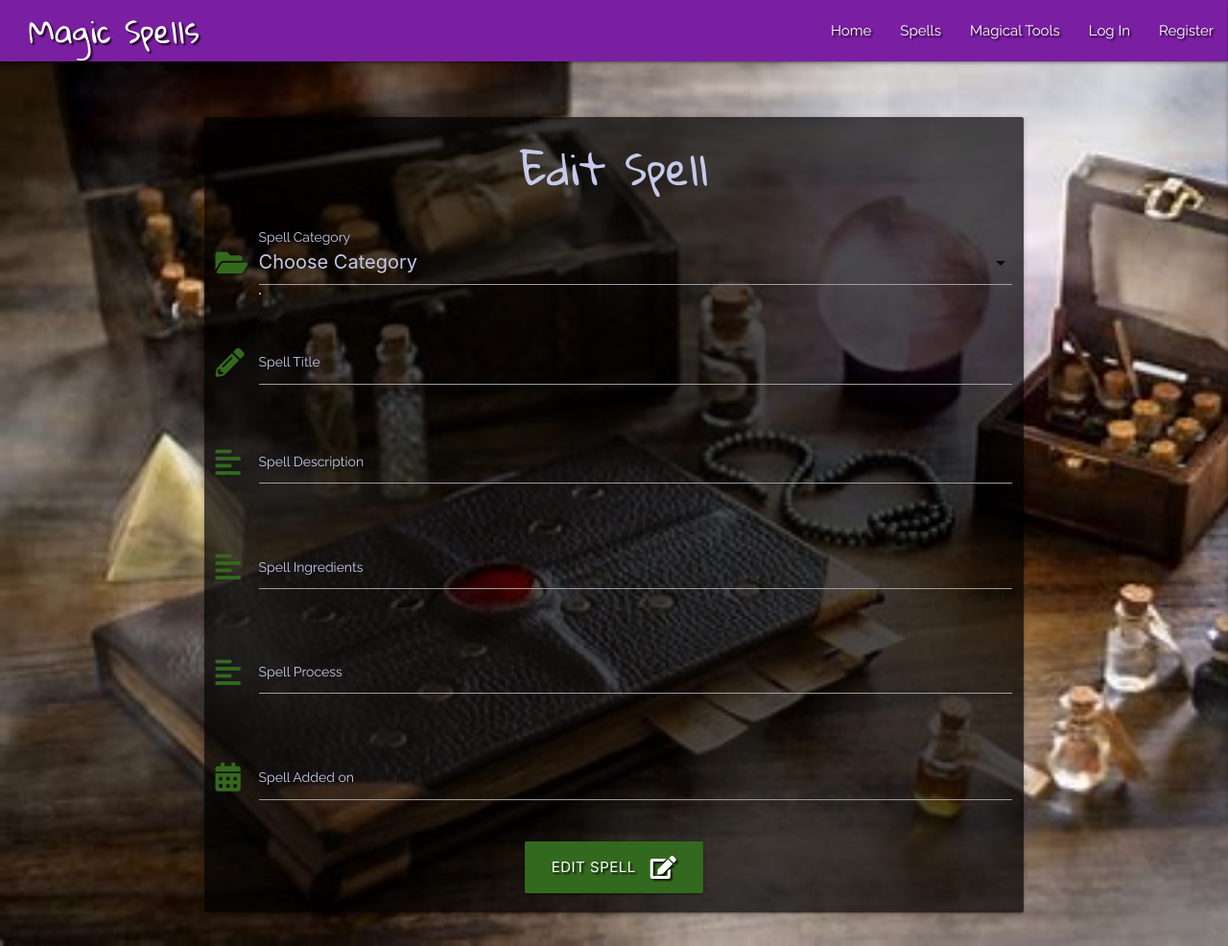
After one commit to Code-Institute-Submissions/Sandra-Be-magic-spells, a Flask app: template templates/edit_spell.html in a window 1280 px wide. The commit adds this page. Shown: the whole page at 96% size. Run offline with Flask 2, Linux system fonts and the light colour scheme; the template is opened without the code that fills it, so the values that code supplies are empty; some libraries are stand-ins or nearby versions.

Commit message:
Wired up spell edit button

```diff
--- a/app.py
+++ b/app.py
@@ -119,6 +119,13 @@ def add_spell():
     return render_template("add_spell.html", categories=categories)
 
 
+@app.route("/edit_spell/<spell_id>", methods=["GET", "POST"])
+def edit_spell(spell_id):
+    spell = mongo.db.spells.find_one({"_id": ObjectId(spell_id)})
+    categories = mongo.db.categories.find().sort("category_name", 1)
+    return render_template("edit_spell.html", spell=spell, categories=categories)
+
+
 if __name__ == "__main__":
     app.run(host=os.environ.get("IP"),
             port=int(os.environ.get("PORT")),
--- /dev/null
+++ b/templates/edit_spell.html
@@ -0,0 +1,77 @@
+{% extends "base.html" %}
+{% block content %}
+
+    <div class="row login-card">
+        <form class="col s12 m8 offset-m2 card-panel" method="POST" action="{{ url_for('edit_spell', spell_id=spell._id) }}">
+            <div class="row center-align">
+                <h3 class="center-align indigo-text text-lighten-4">Edit Spell</h3>
+            </div>
+            <!-- Category Selection -->
+            <div class="row">
+                <div class="input-field col s12">
+                    <i class="fas fa-folder-open prefix light-green-text text-darken-4"></i>
+                    <select id="category_name" name="category_name" class="validate" required>
+                        <option value="" disabled selected>Choose Category</option>
+                        {% for category in categories %}
+                            <option value="{{ category.category_name }}">{{ category.category_name }}</option>
+                        {% endfor %}
+                    </select>
+                    <label for="category_name">Spell Category</label>
+                </div>
+            </div>
+            <!-- Spell Title -->
+            <div class="row">
+                <div class="input-field col s12">
+                    <i class="fas fa-pencil-alt prefix light-green-text text-darken-4"></i>
+                    <input id="spell_title" name="spell_title" minlength="5" maxlength="100"
+                        type="text" class="validate" required>
+                    <label for="spell_title">Spell Title</label>
+                </div>
+            </div>
+            <!-- Spell Description -->
+            <div class="row">
+                <div class="input-field col s12">
+                    <i class="fas fa-align-left prefix light-green-text text-darken-4"></i>
+                    <textarea id="spell_description" name="spell_description" minlength="5"
+                        maxlength="200" class="materialize-textarea validate" required></textarea>
+                    <label for="spell_description">Spell Description</label>
+                </div>
+            </div>
+            <!-- Spell Ingredients -->
+            <div class="row">
+                <div class="input-field col s12">
+                    <i class="fas fa-align-left prefix light-green-text text-darken-4"></i>
+                    <textarea id="spell_list" name="spell_list" minlength="5"
+                        maxlength="200" class="materialize-textarea validate" required></textarea>
+                    <label for="spell_list">Spell Ingredients</label>
+                </div>
+            </div>
+            <!-- Spell Process -->
+            <div class="row">
+                <div class="input-field col s12">
+                    <i class="fas fa-align-left prefix light-green-text text-darken-4"></i>
+                    <textarea id="spell_process" name="spell_process" minlength="5"
+                        maxlength="200" class="materialize-textarea validate" required></textarea>
+                    <label for="spell_process">Spell Process</label>
+                </div>
+            </div>
+            <!-- Date picker -->
+            <div class="row">
+                <div class="input-field col s12">
+                    <i class="fas fa-calendar-alt prefix light-green-text text-darken-4"></i>
+                    <input id="spell_date" name="spell_date" type="text" class="datepicker validate" required>
+                    <label for="spell_date">Spell Added on</label>
+                </div>
+            </div>
+            <!-- Submit Button -->
+            <div class="row">
+                <div class="col s12 center-align">
+                    <button type="submit" class="btn-large light-green darken-4 text-shadow">
+                        Edit Spell <i class="fas fa-edit right"></i>
+                    </button>
+                </div>
+            </div>
+        </form>
+    </div>
+
+{% endblock %}
--- a/templates/spells.html
+++ b/templates/spells.html
@@ -19,7 +19,7 @@
                 <div class="col s3">
                     <i class="fas fa-caret-down"></i>
                     <a href="" class="btn-small green accent-4">Done</a>
-                    <a href="" class="btn-small light-blue lighten-1">Edit</a>
+                    <a href="{{ url_for('edit_spell', spell_id=spell._id) }}" class="btn-small light-blue lighten-1">Edit</a>
                 </div>
                 <div class="col s9">
                     <strong>{{ spell.spell_title }}</strong> : {{ spell.spell_date }}
```
